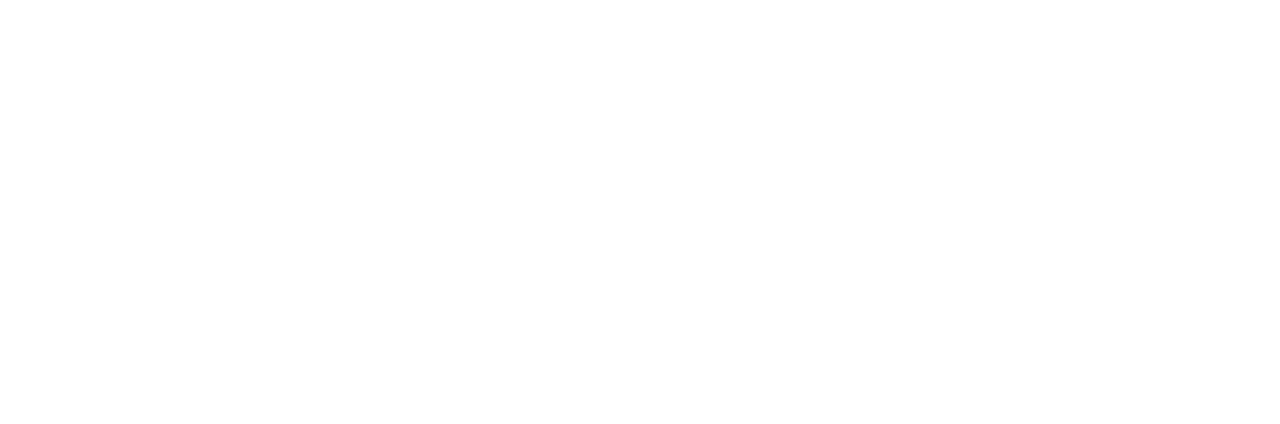
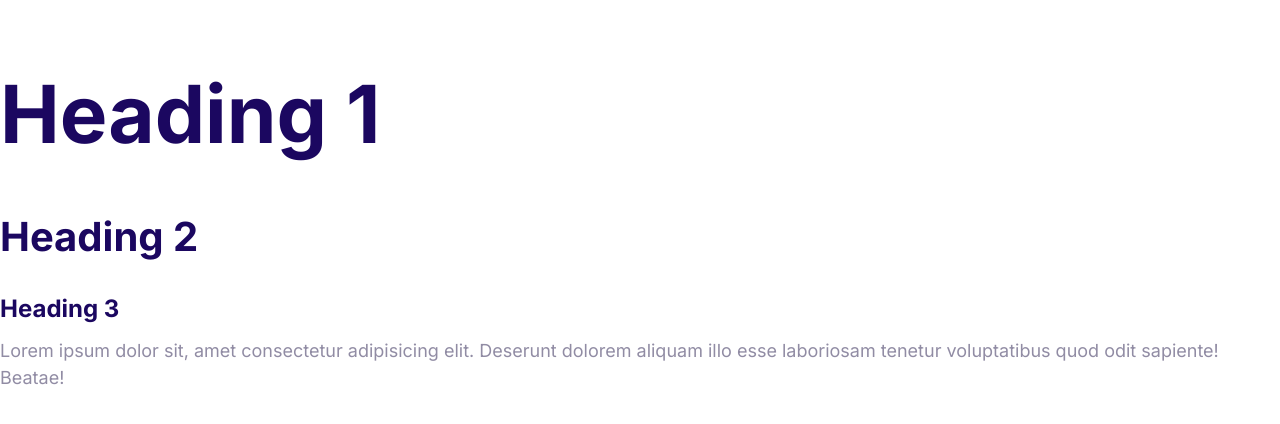
Before and after one commit to SamGitHub3/moshifybysam, a plain HTML site: page index.html in a window 1280 px wide. Drawn offline with Linux system fonts and the light colour scheme.

Commit message:
Define the styles for the fonts.

```diff
--- a/css/styles.css
+++ b/css/styles.css
@@ -5,3 +5,54 @@
     --color-headings: #1b0760;
     --color-body: #918ca4;
 }
+html {
+    font-size: 62.5%;
+}
+body {
+    font-family: Inter, Arial, Helvetica, sans-serif;
+    font-size: 2.4rem;
+    line-height: 1.5;
+    color: var(--color-body);
+}
+
+h1, h2, h3 {
+    color: var(--color-headings);
+    margin-bottom: 1rem;
+
+}
+
+h1 {
+    font-size: 7rem;
+}
+
+h2 {
+    font-size: 4rem;
+
+}
+
+h3 {
+    font-size: 3rem;
+}
+
+p {
+    margin-top: 0;
+}
+
+
+@media screen and (min-width: 1024px) {
+    body {
+        font-size: 1.8rem;
+    }
+
+    h1 {
+        font-size: 8rem;
+    }
+
+    h2 {
+        font-size: 4rem;
+    }
+
+    h3 {
+        font-size: 2.4rem;
+    }
+}
--- a/index.html
+++ b/index.html
@@ -4,8 +4,23 @@
     <meta charset="UTF-8" />
     <meta name="viewport" content="width=device-width, initial-scale=1.0" />
     <title>Document</title>
+    <link rel="preconnect" href="https://fonts.googleapis.com" />
+    <link rel="preconnect" href="https://fonts.gstatic.com" crossorigin />
+    <link
+      href="https://fonts.googleapis.com/css2?family=Inter:wght@400;700&display=swap"
+      rel="stylesheet"
+    />
     <link rel="stylesheet" href="css/normalize.css" />
     <link rel="stylesheet" href="css/styles.css" />
   </head>
-  <body></body>
+  <body>
+    <h1>Heading 1</h1>
+    <h2>Heading 2</h2>
+    <h3>Heading 3</h3>
+    <p>
+      Lorem ipsum dolor sit, amet consectetur adipisicing elit. Deserunt dolorem
+      aliquam illo esse laboriosam tenetur voluptatibus quod odit sapiente!
+      Beatae!
+    </p>
+  </body>
 </html>
```
